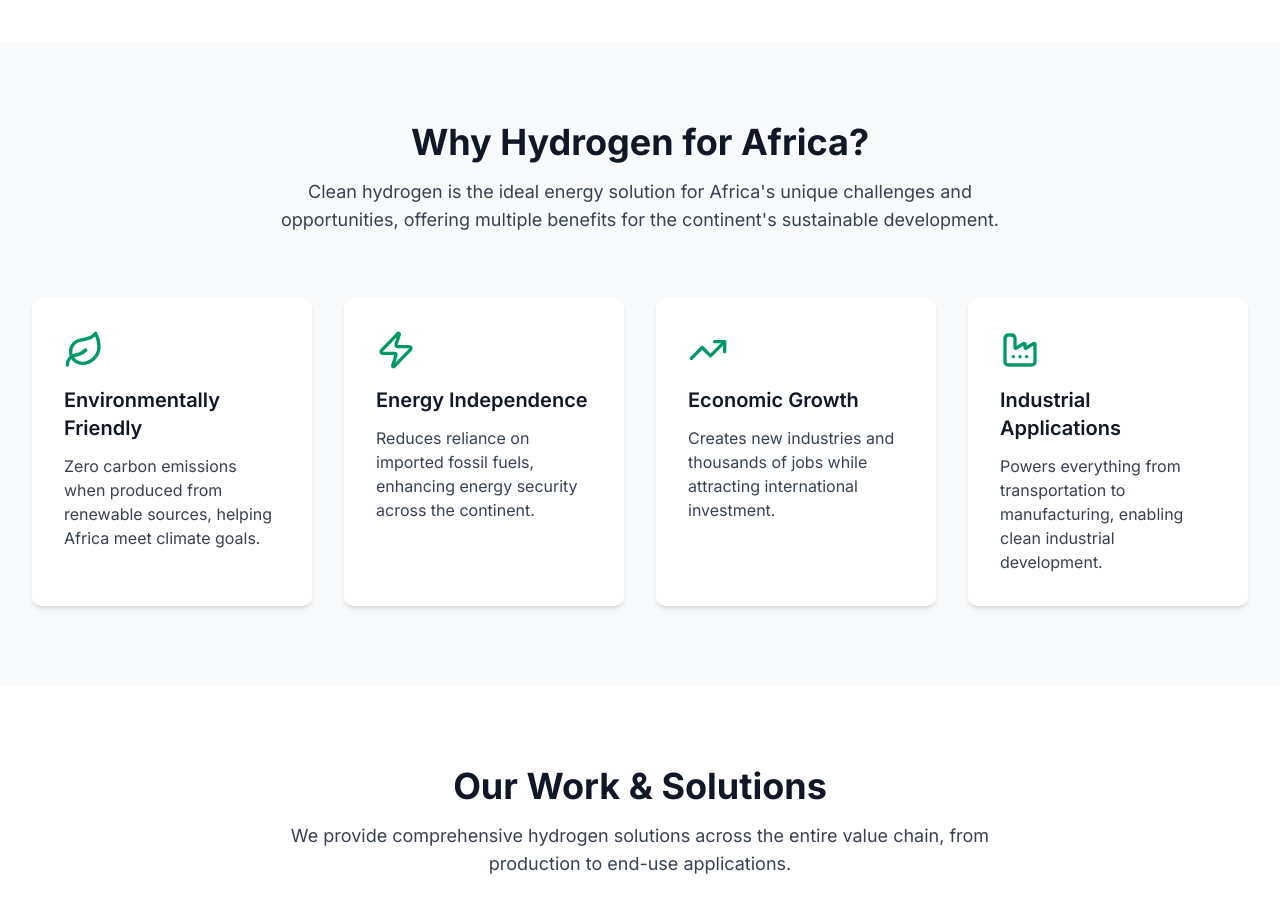
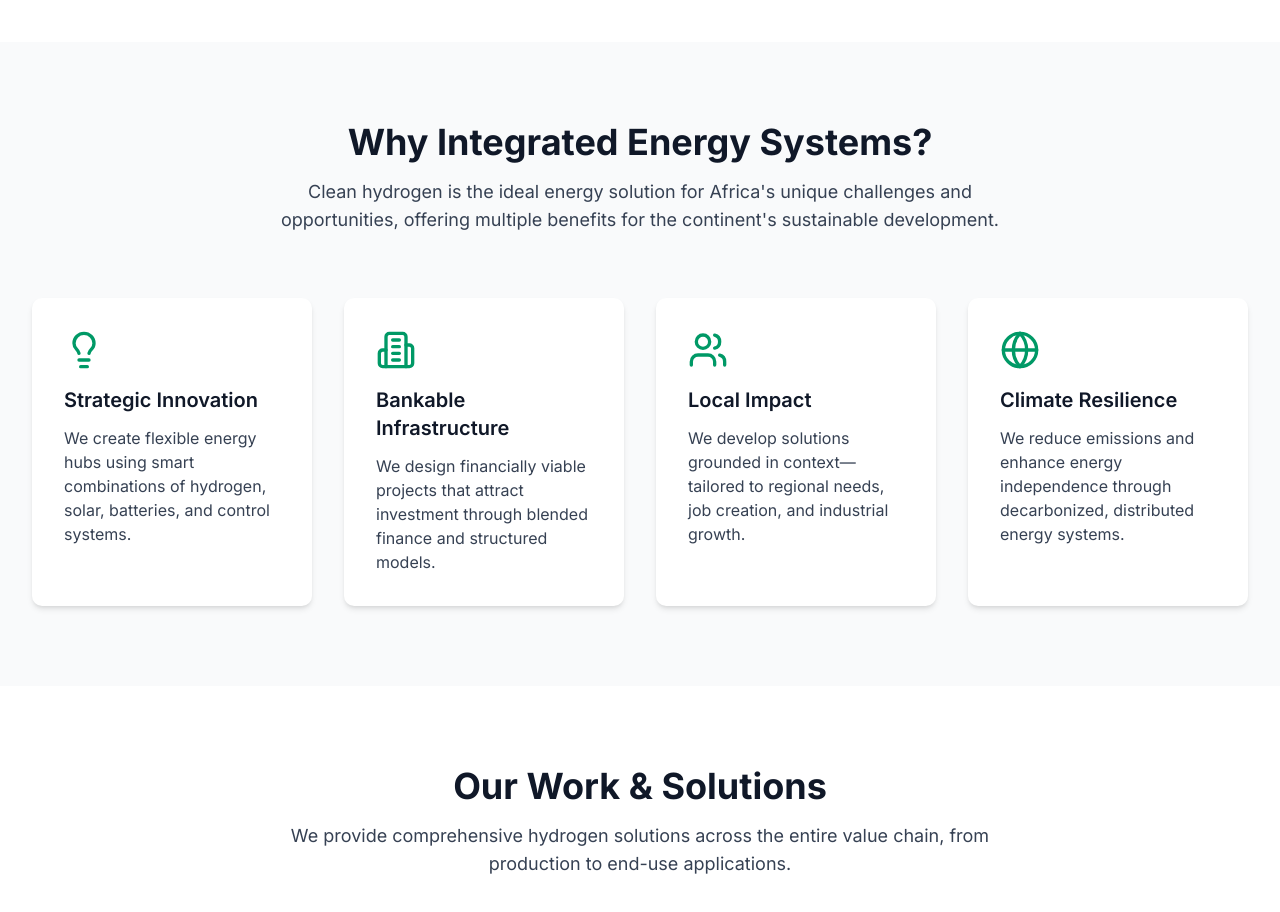
Before and after one commit to CrossAfrique/Crossafrique, a Next.js app: page / in a window 1280 px wide. Shown: the part 1240-2152 px from the top of the page. Built offline with nearby package versions, Linux system fonts and the light colour scheme.

Commit message:
update why energy system section textual content

```diff
--- a/src/app/_components/landing-page/why-hydrogen.tsx
+++ b/src/app/_components/landing-page/why-energy-system.tsx
@@ -1,37 +1,37 @@
 "use client";
 
-import { Factory, Leaf, TrendingUp, Zap } from "lucide-react";
+import { Building2, Globe, Lightbulb, Users } from "lucide-react";
 import { motion } from "motion/react";
 
-const WhyHydrogen = () => {
+const WhyEnergySystem = () => {
 	const benefits = [
 		{
 			id: "benefit-1",
-			icon: <Leaf className="w-10 h-10 text-emerald-600" />,
-			title: "Environmentally Friendly",
+			icon: <Lightbulb className="w-10 h-10 text-emerald-600" />,
+			title: "Strategic Innovation",
 			description:
-				"Zero carbon emissions when produced from renewable sources, helping Africa meet climate goals.",
+				"We create flexible energy hubs using smart combinations of hydrogen, solar, batteries, and control systems.",
 		},
 		{
 			id: "benefit-2",
-			icon: <Zap className="w-10 h-10 text-emerald-600" />,
-			title: "Energy Independence",
+			icon: <Building2 className="w-10 h-10 text-emerald-600" />,
+			title: "Bankable Infrastructure",
 			description:
-				"Reduces reliance on imported fossil fuels, enhancing energy security across the continent.",
+				"We design financially viable projects that attract investment through blended finance and structured models.",
 		},
 		{
 			id: "benefit-3",
-			icon: <TrendingUp className="w-10 h-10 text-emerald-600" />,
-			title: "Economic Growth",
+			icon: <Users className="w-10 h-10 text-emerald-600" />,
+			title: "Local Impact",
 			description:
-				"Creates new industries and thousands of jobs while attracting international investment.",
+				"We develop solutions grounded in context—tailored to regional needs, job creation, and industrial growth.",
 		},
 		{
 			id: "benefit-4",
-			icon: <Factory className="w-10 h-10 text-emerald-600" />,
-			title: "Industrial Applications",
+			icon: <Globe className="w-10 h-10 text-emerald-600" />,
+			title: "Climate Resilience",
 			description:
-				"Powers everything from transportation to manufacturing, enabling clean industrial development.",
+				"We reduce emissions and enhance energy independence through decarbonized, distributed energy systems.",
 		},
 	];
 
@@ -65,7 +65,7 @@ const WhyHydrogen = () => {
 						viewport={{ once: true }}
 						className="text-3xl md:text-4xl font-bold mb-4 text-gray-900 dark:text-white"
 					>
-						Why Hydrogen for Africa?
+						Why Integrated Energy Systems?
 					</motion.h2>
 					<motion.p
 						initial={{ opacity: 0, y: 20 }}
@@ -108,4 +108,4 @@ const WhyHydrogen = () => {
 	);
 };
 
-export default WhyHydrogen;
+export default WhyEnergySystem;
--- a/src/app/page.tsx
+++ b/src/app/page.tsx
@@ -1,17 +1,17 @@
+import CTASection from "./_components/landing-page/cta-section";
+import FeaturedProjects from "./_components/landing-page/featured-projects";
 import HeroSection from "./_components/landing-page/hero-section";
 import Introduction from "./_components/landing-page/introduction";
-import WhyHydrogen from "./_components/landing-page/why-hydrogen";
 import OurSolutions from "./_components/landing-page/our-solutions";
-import FeaturedProjects from "./_components/landing-page/featured-projects";
 import Partners from "./_components/landing-page/partners";
-import CTASection from "./_components/landing-page/cta-section";
+import WhyEnergySystem from "./_components/landing-page/why-energy-system";
 
 export default function Home() {
 	return (
 		<>
 			<HeroSection />
 			<Introduction />
-      <WhyHydrogen />
+			<WhyEnergySystem />
 			<OurSolutions />
 			<FeaturedProjects />
 			<Partners />
```
Lines whose indentation alone changed are shown as unchanged.
